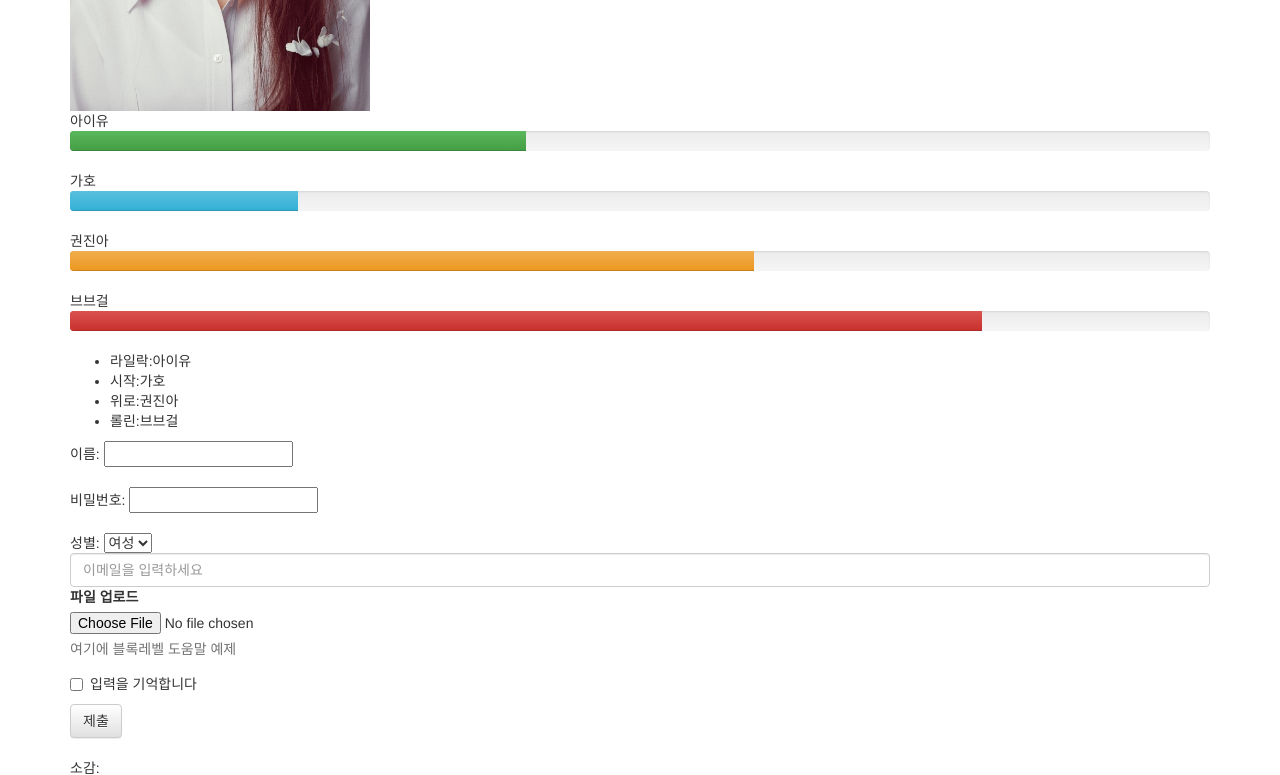
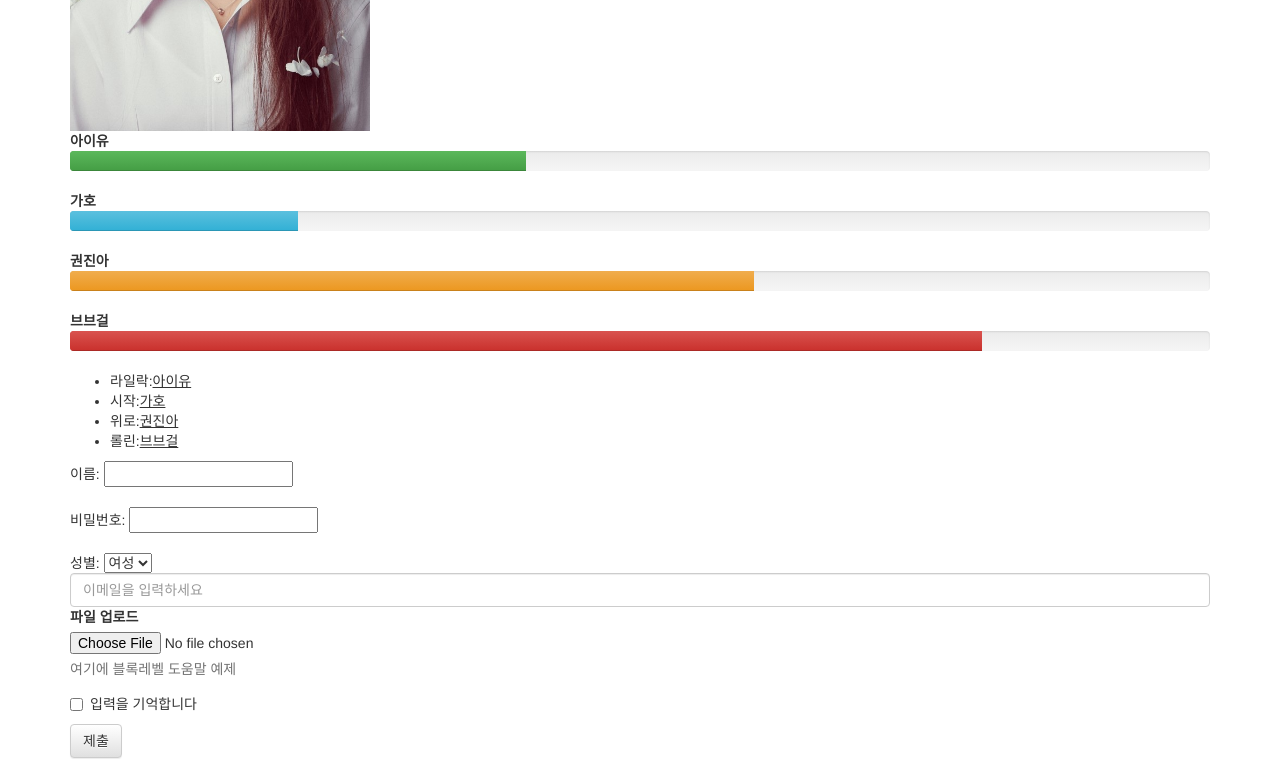
Before and after one commit to yoonzoe/yoonzoe.github.io, a plain HTML site: page index.html in a window 1280 px wide. Shown: the part 560-1335 px from the top of the page. Drawn offline with nearby package versions, Linux system fonts and the light colour scheme.

Commit message:
Add files via upload

```diff
--- a/index.html
+++ b/index.html
@@ -18,7 +18,7 @@
     </head>
     <body>
         <div class="container">
-        내가 좋아하는 노래를 소개해 볼게요<br>
+        <header>내가 좋아하는 노래를 소개해 볼게요</header><br>
 
 
         <br><a href="1.html">이 중 제가 제일 좋아하는 노래는</a>
@@ -38,25 +38,26 @@
 
               </ul>
             <h1>나만의 플레이리스트</h1>
-            <h2>my playlist</h2>
+            <h2><em>my playlist</em></h2>
+
             <img src="iu.jpg" width=300>
             <br>
-            아이유 <div class="progress">
+            <strong>아이유</strong> <div class="progress">
                 <div class="progress-bar progress-bar-success" role="progressbar" aria-valuenow="40" aria-valuemin="0" aria-valuemax="100" style="width: 40%">
                   <span class="sr-only">40% Complete (success)</span>
                 </div>
               </div>
-            가호<div class="progress">
+            <strong>가호</strong><div class="progress">
                 <div class="progress-bar progress-bar-info" role="progressbar" aria-valuenow="20" aria-valuemin="0" aria-valuemax="100" style="width: 20%">
                   <span class="sr-only">20% Complete</span>
                 </div>
               </div>
-            권진아<div class="progress">
+            <strong>권진아</strong><div class="progress">
                 <div class="progress-bar progress-bar-warning" role="progressbar" aria-valuenow="60" aria-valuemin="0" aria-valuemax="100" style="width: 60%">
                   <span class="sr-only">60% Complete (warning)</span>
                 </div>
               </div>
-            브브걸<div class="progress">
+            <strong>브브걸</strong><div class="progress">
                 <div class="progress-bar progress-bar-danger" role="progressbar" aria-valuenow="80" aria-valuemin="0" aria-valuemax="100" style="width: 80%">
                   <span class="sr-only">80% Complete (danger)</span>
                 </div>
@@ -64,11 +65,11 @@
 
 
             <ul>
-                <li>라일락:아이유</li>
+                <li>라일락:<ins>아이유</ins></li>
 
-                <li>시작:가호</li>
-                <li>위로:권진아</li>
-                <li>롤린:브브걸</li>
+                <li>시작:<ins>가호</ins></li>
+                <li>위로:<ins>권진아</ins></li>
+                <li>롤린:<ins>브브걸</ins></li>
             </ul>
 
             <form action="전송받을 대상">
@@ -102,7 +103,7 @@
                 <br>
 
                 소감:<br>
-                <textarea cols="20"rows="10"></textarea>
+                <textarea cols="20"rows="10"></textarea><br>
                 <br><input type="submit" class="btn btn-info">
             </form>
             <form>
```
